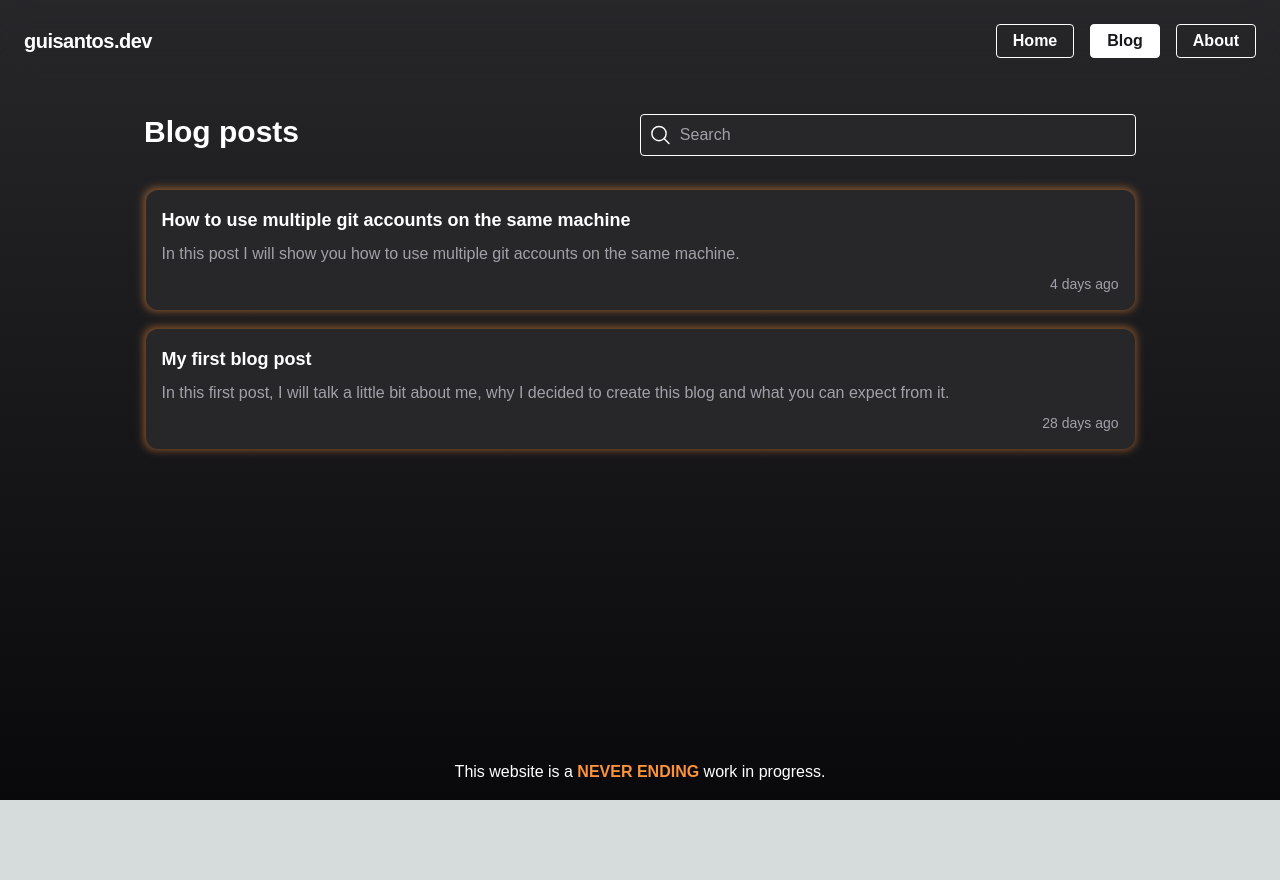
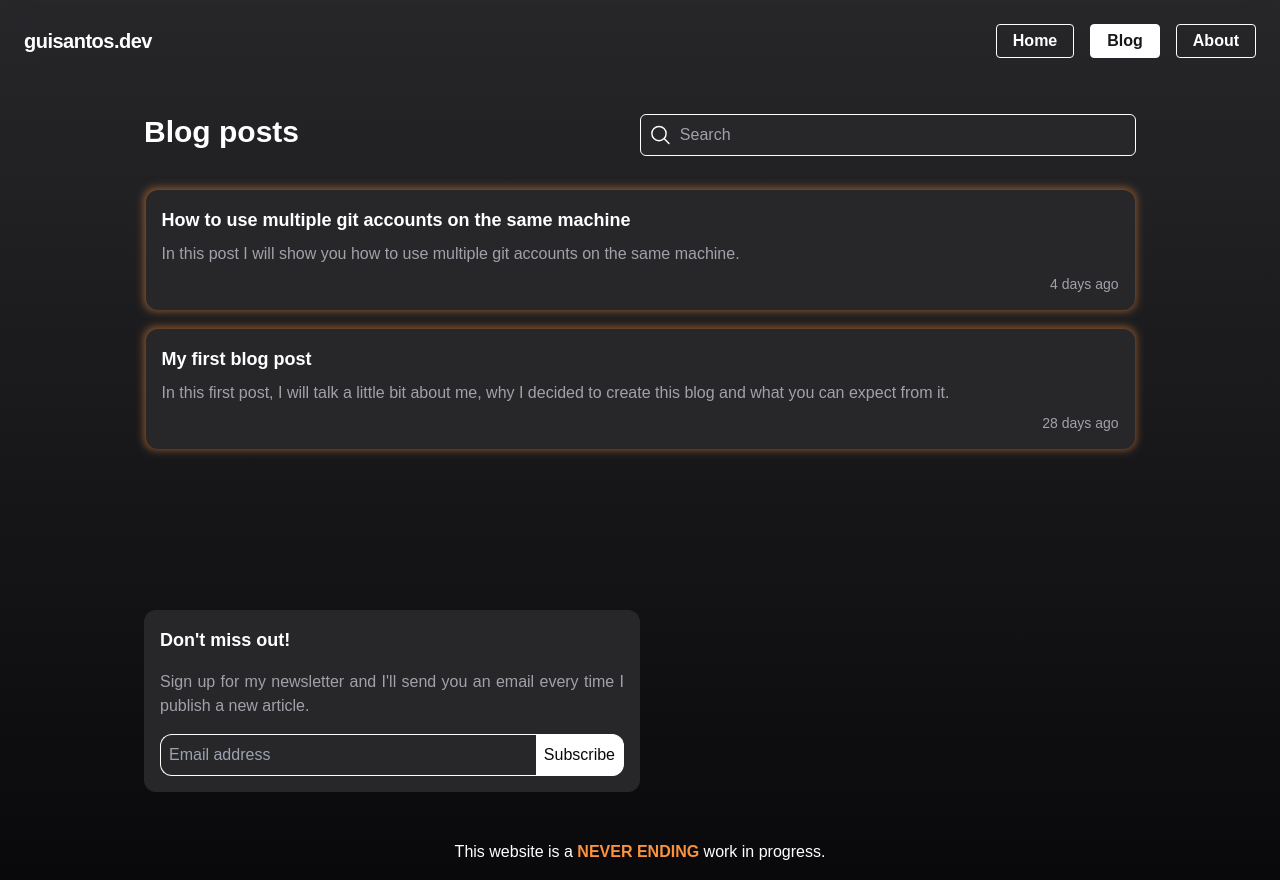
Before and after one commit to ouwargui/guisantos.dev, a Next.js app: page /blog in a window 1280 px wide. Before the commit the page ends 800 px from the top, so only its background shows below. Built offline with nearby package versions, Linux system fonts and the light colour scheme; a web font is replaced by a local one.

Commit message:
feat: create sign up to newsletter component

```diff
--- a/next.config.js
+++ b/next.config.js
@@ -9,6 +9,9 @@ const nextConfig = {
       },
     ],
   },
+  experimental: {
+    serverActions: true,
+  },
 };
 
 module.exports = nextConfig;
--- a/src/app/blog/page.tsx
+++ b/src/app/blog/page.tsx
@@ -23,6 +23,10 @@ export default async function Blog({searchParams}: Props) {
     ? await searchPostsByName(search, DEFAULT_POST_FIELDS)
     : await getLastPosts(3, DEFAULT_POST_FIELDS);
 
+  async function subscribeToNewsletter() {
+    'use server';
+  }
+
   return (
     <main className="flex flex-col gap-8 flex-1 w-full justify-start md:max-w-screen-md lg:max-w-screen-lg py-8 px-4 text-white">
       <header className="flex flex-col md:flex-row justify-between gap-4">
@@ -31,7 +35,8 @@ export default async function Blog({searchParams}: Props) {
         </h1>
         <Search />
       </header>
-      <div className="flex flex-col gap-4">
+      <main className="flex flex-col gap-20 md:gap-40">
+        <section className="flex flex-col gap-4">
           {posts.map((post) => (
             <Link
               className="flex flex-col"
@@ -45,7 +50,33 @@ export default async function Blog({searchParams}: Props) {
               />
             </Link>
           ))}
-      </div>
+        </section>
+        <section className="flex w-full md:w-1/2 bg-zinc-800 flex-col gap-4 p-4 rounded-xl text-sm md:text-base">
+          <h2 className="text-white font-semibold text-lg">
+            Don&apos;t miss out!
+          </h2>
+          <p className="text-zinc-400 text-justify">
+            Sign up for my newsletter and I&apos;ll send you an email every time
+            I publish a new article.
+          </p>
+          <form
+            className="flex justify-start items-center"
+            action={subscribeToNewsletter}
+          >
+            <input
+              className="bg-zinc-800 text-white p-2 rounded-s-xl border-y border-l border-white outline-none w-full"
+              type="email"
+              placeholder="Email address"
+            />
+            <button
+              className="bg-white font-medium text-zinc-950 p-2 rounded-e-xl border-y border-r border-white"
+              type="submit"
+            >
+              Subscribe
+            </button>
+          </form>
+        </section>
+      </main>
     </main>
   );
 }
--- a/src/components/search.tsx
+++ b/src/components/search.tsx
@@ -7,7 +7,7 @@ export function Search() {
   const router = useRouter();
 
   return (
-    <div className="flex items-center bg-zinc-800 focus-within:border-orange-400 text-white border-white border rounded pl-2 transition-colors lg:w-1/2">
+    <div className="flex items-center bg-zinc-800 focus-within:border-orange-400 text-white border-white border rounded-md pl-2 transition-colors lg:w-1/2">
       <svg
         xmlns="http://www.w3.org/2000/svg"
         fill="none"
```
Lines whose indentation alone changed are shown as unchanged.
